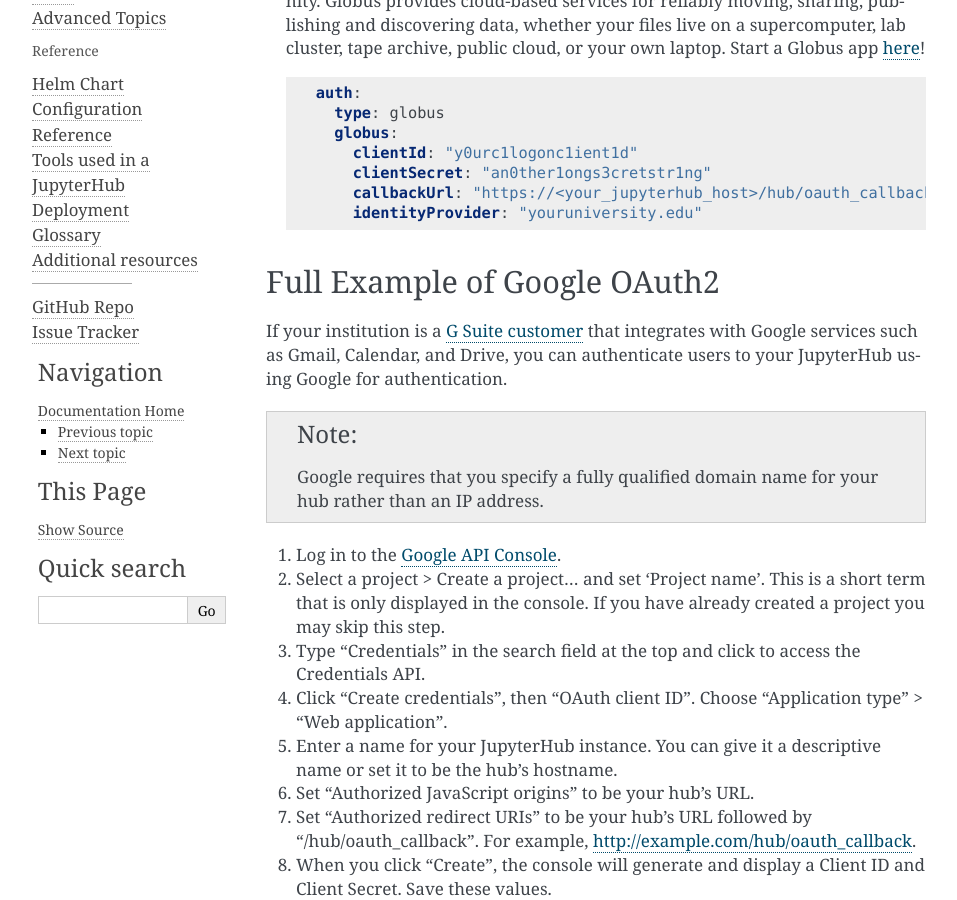
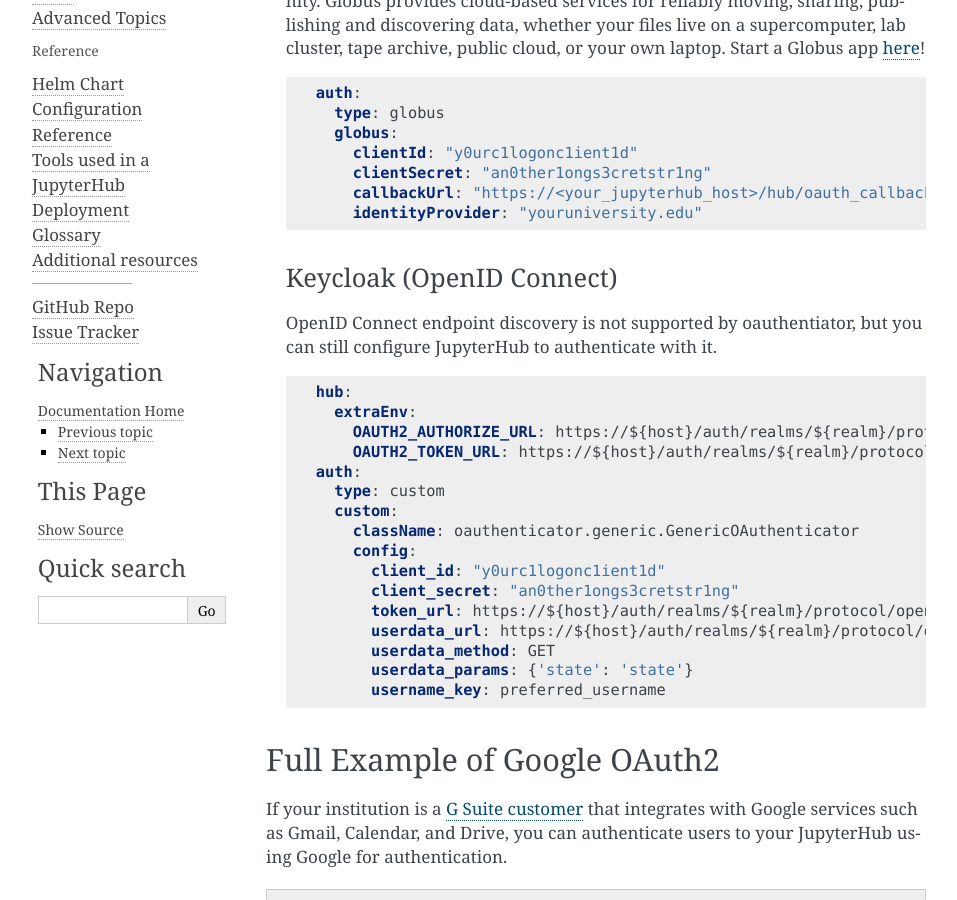
Before and after one commit to jupyterhub/zero-to-jupyterhub-k8s, a Sphinx documentation site: the page built from doc/source/authentication.rst, in a window 1280 px wide and 900 px high, scrolled down 1417 px. Shown: the whole window, without its empty margins (154-1111 px from the left). Built offline with Sphinx 7.4.7, drawn with Linux system fonts in a browser that asks for light colours.

Commit message:
Add odic auth config example

```diff
--- a/doc/source/authentication.rst
+++ b/doc/source/authentication.rst
@@ -83,6 +83,30 @@
           callbackUrl: "https://<your_jupyterhub_host>/hub/oauth_callback"
           identityProvider: "youruniversity.edu"
 
+Keycloak (OpenID Connect)
+^^^^^^^^^^^^^^^^^^^^^^^^^
+
+OpenID Connect endpoint discovery is not supported by oauthentiator,
+but you can still configure JupyterHub to authenticate with it.
+
+.. code-block:: yaml
+
+      hub:
+        extraEnv:
+          OAUTH2_AUTHORIZE_URL: https://${host}/auth/realms/${realm}/protocol/openid-connect/auth
+          OAUTH2_TOKEN_URL: https://${host}/auth/realms/${realm}/protocol/openid-connect/token
+      auth:
+        type: custom
+        custom:
+          className: oauthenticator.generic.GenericOAuthenticator
+          config:
+            client_id: "y0urc1logonc1ient1d"
+            client_secret: "an0ther1ongs3cretstr1ng"
+            token_url: https://${host}/auth/realms/${realm}/protocol/openid-connect/token
+            userdata_url: https://${host}/auth/realms/${realm}/protocol/openid-connect/userinfo
+            userdata_method: GET
+            userdata_params: {'state': 'state'}
+            username_key: preferred_username
 
 Full Example of Google OAuth2
 -----------------------------
```
